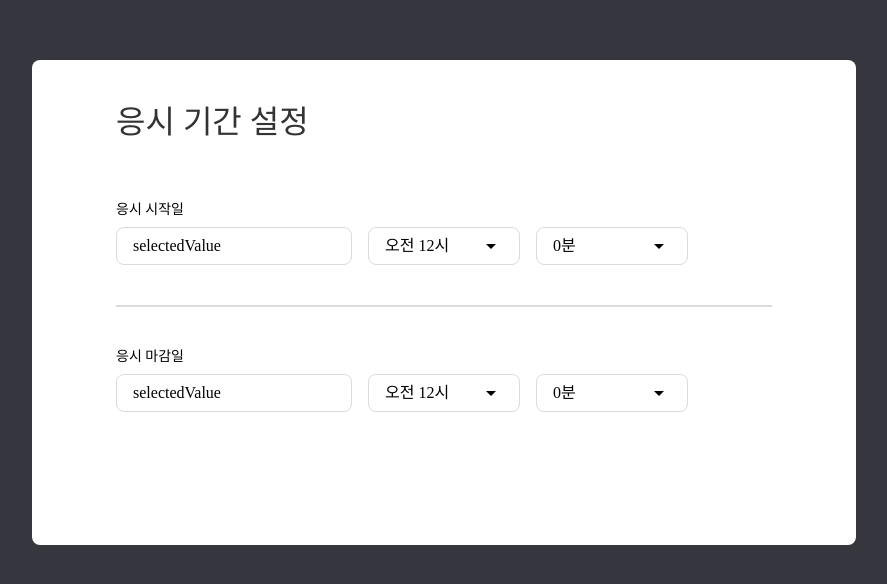
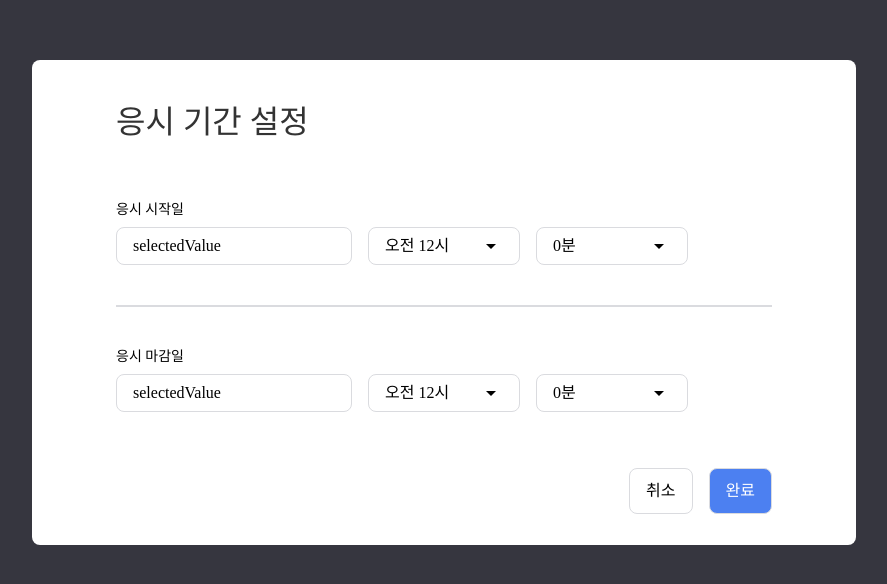
Before and after one commit to brightchul/datepicker-test, a React (Create React App) app: page / in a window 1280 px wide. Shown: the part 140-724 px from the top of the page, without its empty margins (196-1083 px from the left). Built offline with nearby package versions, Linux system fonts and the light colour scheme; a web font is replaced by a local one.

Commit message:
feat: add ActionButton component

```diff
--- a/src/TestPage.tsx
+++ b/src/TestPage.tsx
@@ -1,8 +1,6 @@
 import styled from "@emotion/styled";
 import React from "react";
-import { MyText } from "./component/myText";
-import { Dropdown } from "./component/dropdown";
-import { DatePicker } from "./component";
+import { MyText, Dropdown, DatePicker, ActionButton } from "./component";
 
 const TestPage: React.FC = () => {
   return (
@@ -63,10 +61,33 @@ const TestPage: React.FC = () => {
             </StartTimeSelectArea>
           </StartTimeWrapper>
         </SelectTimeAreaContent>
+        <ActionAreaWrapper>
+          <ActionArea>
+            <ActionButton>
+              <MyText myFont="medium-16">취소</MyText>
+            </ActionButton>
+            <ActionButton backgroundColor="dodger-blue">
+              <MyText myFont="medium-16" myColor="white">
+                완료
+              </MyText>
+            </ActionButton>
+          </ActionArea>
+        </ActionAreaWrapper>
       </SelectTimeAreaWrapper>
     </BackgroundWrapper>
   );
 };
+
+const ActionArea = styled.div`
+  display: inline-flex;
+  column-gap: 16px;
+`;
+
+const ActionAreaWrapper = styled.div`
+  text-align: right;
+  margin-top: 56px;
+  width: 100%;
+`;
 
 const Divider = styled.hr`
   width: 100%;
--- a/src/asset/style/theme.tsx
+++ b/src/asset/style/theme.tsx
@@ -19,6 +19,7 @@ interface FontProps {
 interface MyFont {
   "bold-32": FontProps;
   "medium-14": FontProps;
+  "medium-16": FontProps;
   "regular-16": FontProps;
   "medium-18": FontProps;
 }
@@ -74,6 +75,12 @@ const theme: Theme = {
       lineHeight: "18px",
       letterSpacing: "0.9",
     },
+    "medium-16": {
+      fontFamily: "NotoSansCJKkr-Medium",
+      fontSize: "16px",
+      lineHeight: "36px",
+      letterSpacing: "0.9",
+    },
     "regular-16": {
       fontFamily: "NotoSansCJKkr-Regular",
       fontSize: "16px",
--- /dev/null
+++ b/src/component/actionButton/ActionButton.tsx
@@ -0,0 +1,22 @@
+import styled from "@emotion/styled";
+import { MyColor } from "../../asset/style";
+
+interface ActionButtonProps {
+  backgroundColor?: keyof MyColor;
+}
+
+const ActionButton = styled.button<ActionButtonProps>`
+  padding: 4px 16px;
+  border-radius: 8px;
+  cursor: pointer;
+  border: 1px solid ${({ theme }) => theme.color.silver};
+  background-color: ${({ backgroundColor = "white", theme }) =>
+    theme.color[backgroundColor]};
+
+  :focus {
+    outline: none;
+  }
+`;
+
+export { ActionButton };
+export default ActionButton;
--- /dev/null
+++ b/src/component/actionButton/index.ts
@@ -0,0 +1 @@
+export * from "./ActionButton";
--- a/src/component/index.ts
+++ b/src/component/index.ts
@@ -1 +1,4 @@
 export * from "./datepicker";
+export * from "./dropdown";
+export * from "./myText";
+export * from "./actionButton";
```
